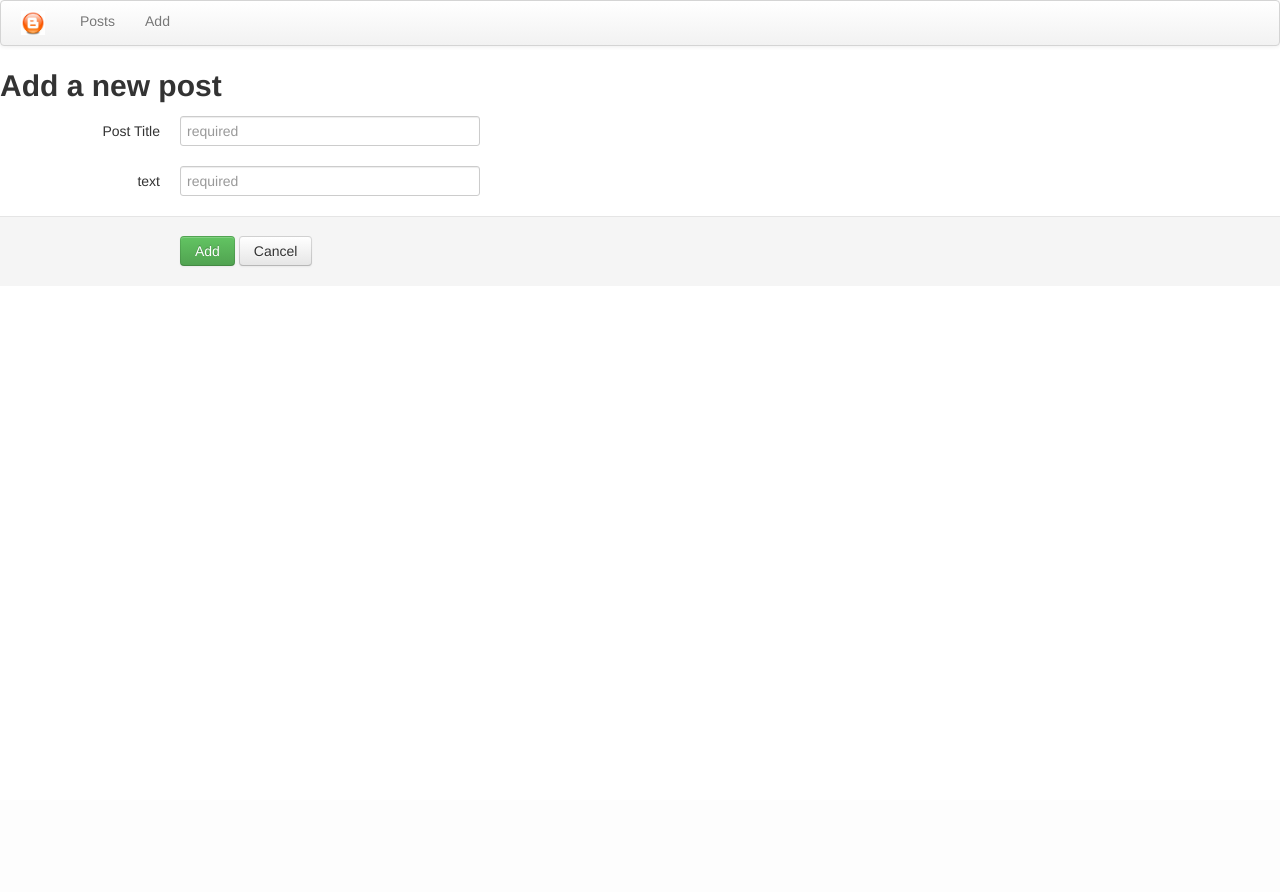
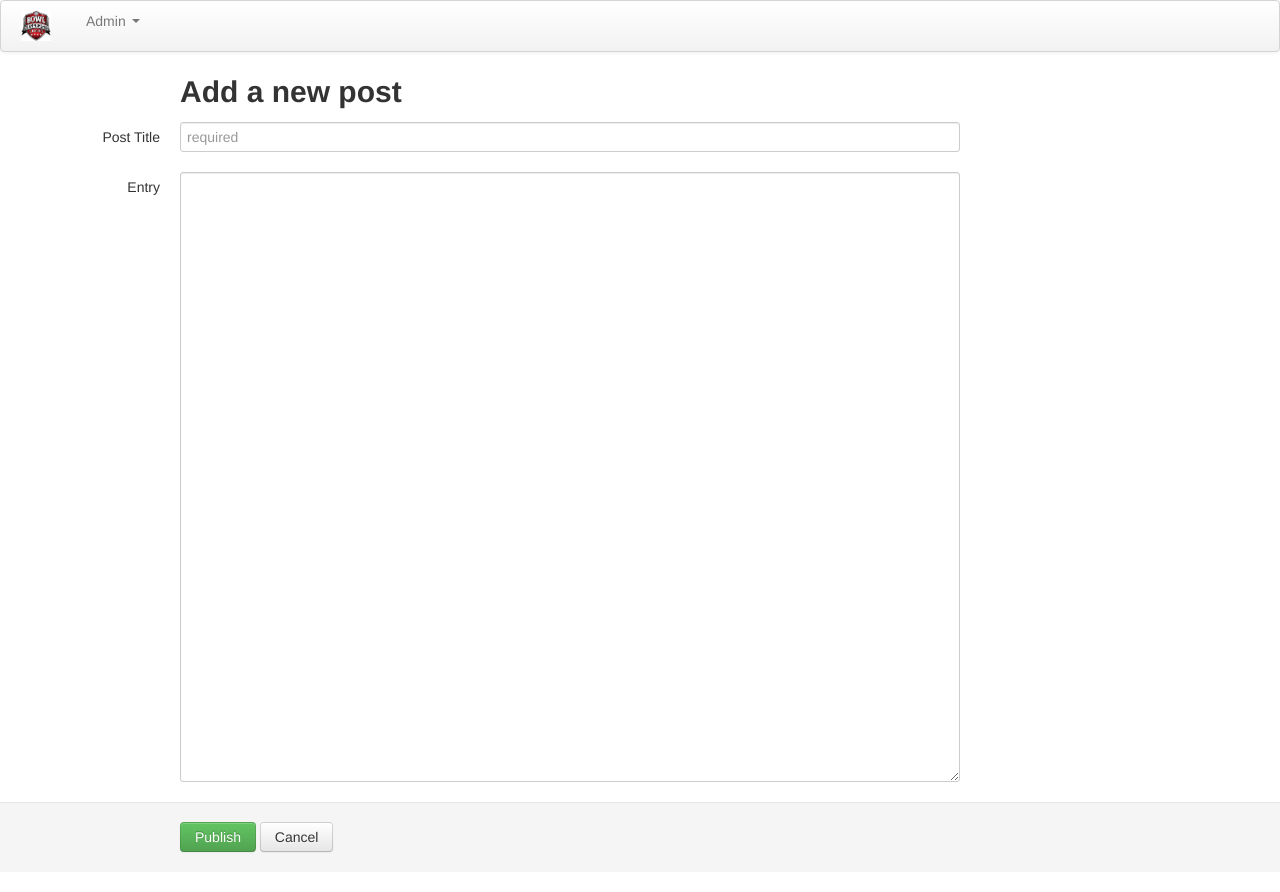
Before and after one commit to cneville416/blog_coleneville, a PHP site: page /?p=admin/form_add_post in a window 1280 px wide. Before the commit the page ends 267 px from the top, so only its background shows below. Run offline with PHP 8.4, Linux system fonts and the light colour scheme; some libraries are stand-ins or nearby versions.

Commit message:
tons of changes

```diff
--- a/actions/add_post.php
+++ b/actions/add_post.php
@@ -34,11 +34,11 @@ if($post_title == '' || $post_text == '' ) {
 	} else {
 
 		$_SESSION['flash'] = array(
-				'message' =>"<strong>$band_name</strong> was successfully added",
+				'message' =>"<strong>$post_title</strong> was successfully added",
 				'type' => "success"
 		);
 		// Redirect
-		header('Location:../?p=select_bands');
+		header('Location:../?p=admin/list_posts');
 
 
 	}
--- a/index.php
+++ b/index.php
@@ -7,12 +7,14 @@ require('config/dbconfig.php');
 <!DOCTYPE html>
 <html>
 	<head>
-		<link rel="icon" type="image/png" href="img/logo.png" />
-
+		<link rel="icon" type="image/png" href="img/ncaa.png" />
 		<link rel="stylesheet" type="text/css" href="bootstrap/css/bootstrap.min.css" />
 		<link rel="stylesheet" type="text/css" href="styles.css" />
 
-		<title>Blog</title>
+		<script src="//ajax.googleapis.com/ajax/libs/jquery/1.8.3/jquery.min.js"></script>
+		<script src="bootstrap/js/bootstrap.min.js"></script>
+
+		<title>College Football</title>
 	</head>
 
 	<body>
--- a/layout/nav.php
+++ b/layout/nav.php
@@ -1,10 +1,14 @@
 <div class="navbar">
 	<div class="navbar-inner">
 		<div class="container">
-			<a href="./" class="brand"><img class="logo2" src="img/logo2.png"/></a>
+			<a href="./" class="brand"><img class="logo2" src="img/bcs.png"/></a>
 			<ul class="nav">
-				<li><a href="./?p=public/home">Posts</a></li>
-				<li><a href="./?p=admin/form_add_post">Add</a></li>
+				<li class="dropdown"><a href="#" class="dropdown-toggle" data-toggle="dropdown">Admin <b class="caret"></b></a>
+					<ul class="dropdown-menu">
+						<li><a href="./?p=admin/form_add_post">Add Post</a></li>
+						<li><a href="./?p=admin/list_posts">List Posts</a></li>
+					</ul>
+				</li>
 			</ul>
 		</div>
 	</div>
--- a/styles.css
+++ b/styles.css
@@ -1,4 +1,20 @@
 .logo2 {
-	width:24px;
-	height:24px;
+	width:30px;
+	height:30px;
 }
+
+.entry {
+	height:100px;
+}
+
+.new {
+	margin-left:180px;
+}
+
+#post {
+	margin-left:15px;
+}
+
+#post h6 {
+	font-size:8px;
+}
--- a/views/admin/form_add_post.php
+++ b/views/admin/form_add_post.php
@@ -8,23 +8,25 @@ extract($_SESSION);
 unset($_SESSION['post_title']);
 unset($_SESSION['post_text']);
 ?>
-<h2>Add a new post</h2>
+<h2 class="new">Add a new post</h2>
 <form action="actions/add_post.php" method="post" class="form-horizontal">
 	<div class="control-group">
 		<label class="control-label" for="post_title">Post Title</label>
 		<div class="controls">
-			<input class="span4" type="text" name="post_title" placeholder="required" value="<?php echo $post_title?>"/>
+			<input class="span10" type="text" name="post_title" placeholder="required" value="<?php echo $post_title?>"/>
 		</div>
 	</div>
 
 	<div class="control-group">
-		<label class="control-label" for="post_text">text</label>
+		<label class="control-label" for="post_text">Entry</label>
 		<div class="controls">
-			<input class="span4" type="text" name="post_text" placeholder="required"  value="<?php echo $post_text?>"/>
+			<textarea rows="30" cols="30" class="span10" name="post_text">
+			<?php echo $post_text?>
+			</textarea>
 		</div>
 	</div>
 	<div class="form-actions">
-		<button type="submit" class="btn btn-success">Add</button>
+		<button type="submit" class="btn btn-success">Publish</button>
 		<button type="button" class="btn" onclick="window.history.go(-1)">Cancel</button>
 	</div>
 </form>
```
Also changed, not shown: actions/edit_post.php (+33 -0 lines), views/admin/form_edit_post.php (+38 -0 lines), views/admin/list_posts.php (+31 -0 lines), views/public/home.php (+18 -0 lines), views/public/post.php (+10 -0 lines), img/BCS.png (added), img/ncaa.png (added).
